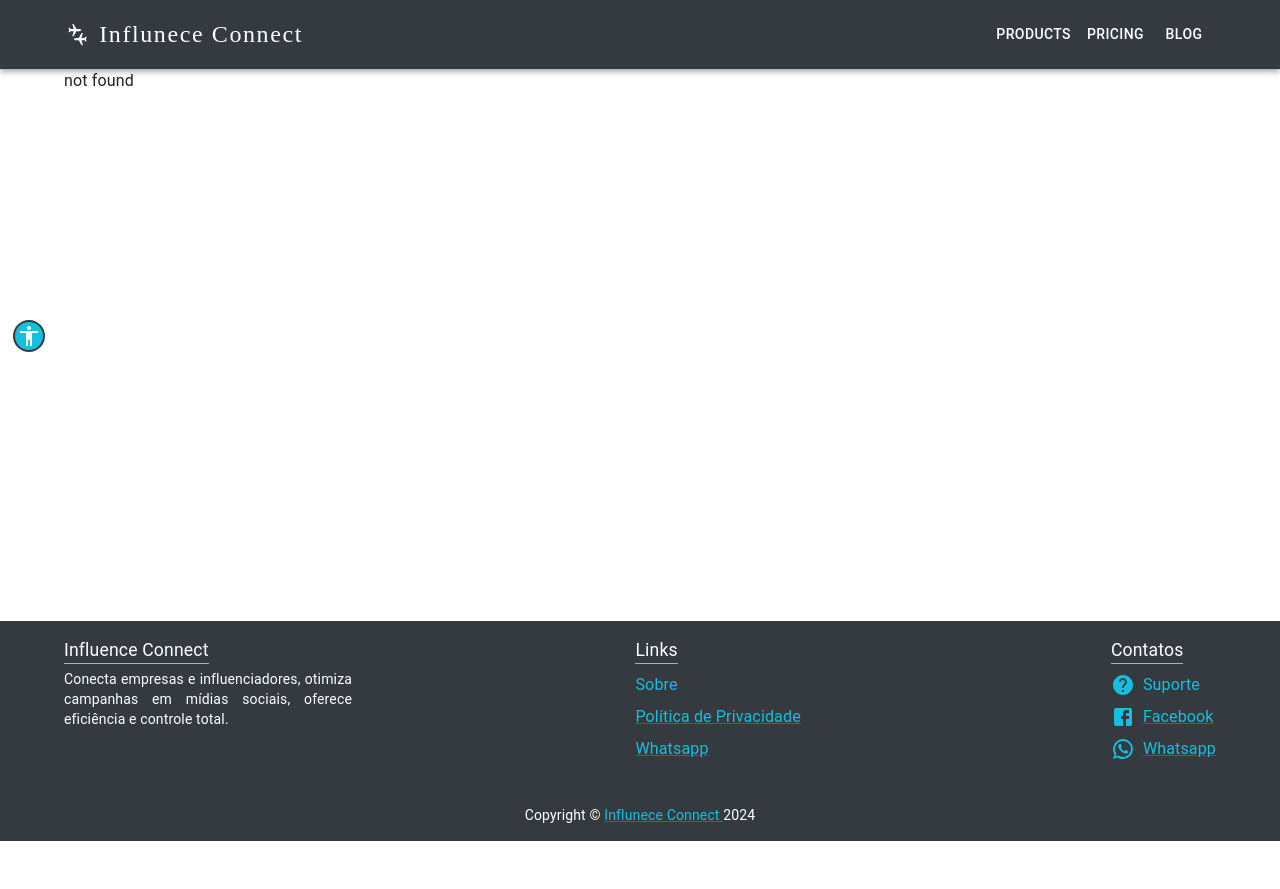
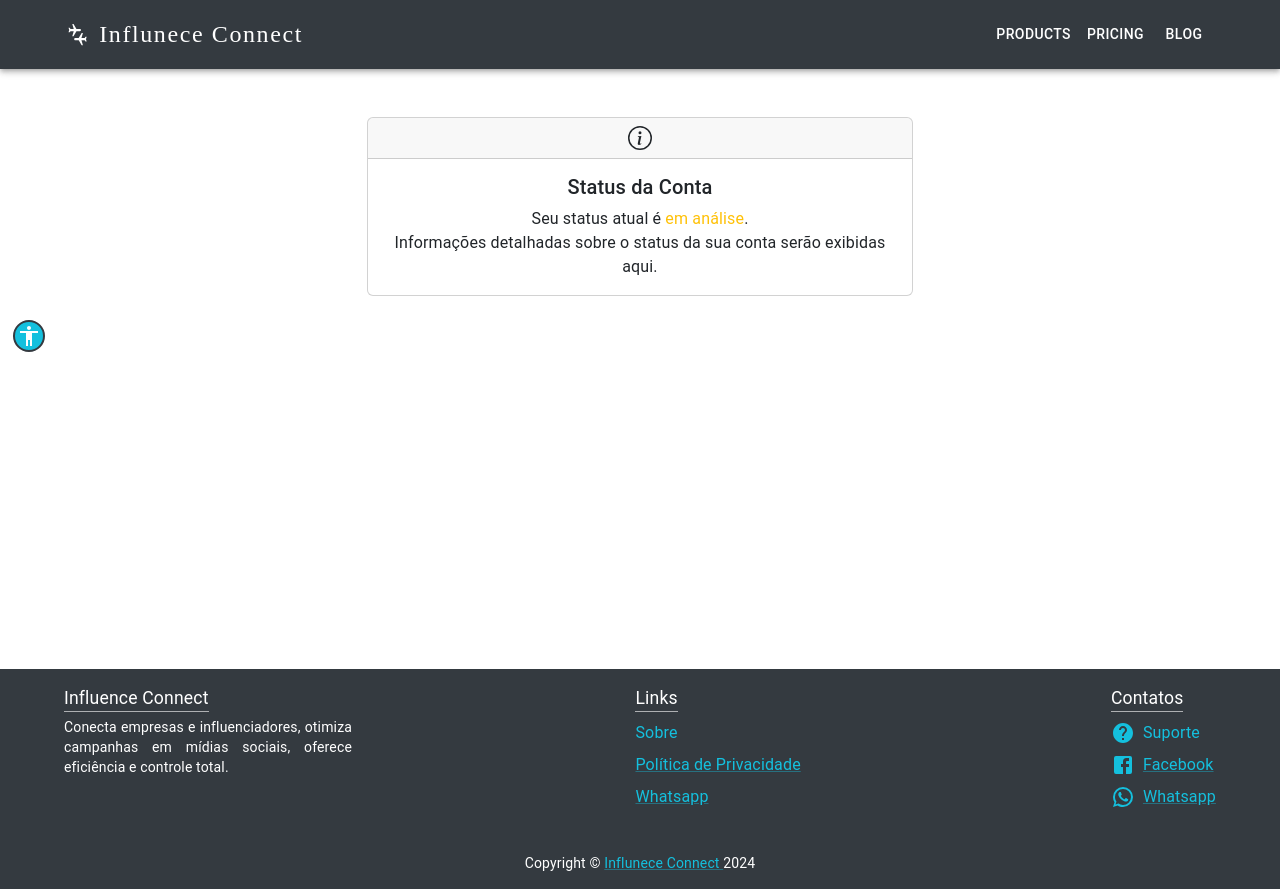
Before and after one commit to InfluenceConnect/front, a React (Vite) app: page /accountStatus in a window 1280 px wide. Before the commit the page ends 841 px from the top, so only its background shows below. Built offline with nearby package versions, Linux system fonts and the light colour scheme.

Commit message:
criacao da pagina de status do cliente , adicionei a rotae criei a pagina, ainda sem api e sem a funcao de bloqueio

```diff
--- a/package.json
+++ b/package.json
@@ -12,17 +12,15 @@
   "dependencies": {
     "@emotion/react": "^11.11.4",
     "@emotion/styled": "^11.11.5",
-    "@mui/icons-material": "^5.15.19",
-    "@mui/material": "^5.15.19",
-    "@emotion/react": "^11.11.4",
-    "@emotion/styled": "^11.11.5",
     "@fontsource/roboto": "^5.0.13",
     "@mui/icons-material": "^5.15.19",
     "@mui/material": "^5.15.19",
     "@mui/styled-engine-sc": "^6.0.0-alpha.18",
     "bootstrap": "^5.3.3",
     "react": "^18.2.0",
+    "react-bootstrap": "^2.10.2",
     "react-dom": "^18.2.0",
+    "react-icons": "^5.2.1",
     "react-router-dom": "^6.23.1"
   },
   "devDependencies": {
--- a/src/Router.tsx
+++ b/src/Router.tsx
@@ -1,14 +1,13 @@
 import { BrowserRouter, Route, Routes } from "react-router-dom";
-
 import Header from "./components/Header";
 import LoginPage from "./pages/login/Login";
 import Footer from "./components/Footer";
 import AccessibilityBar from "./components/AccessibilityBar";
 import RegisterNicheCompany from "./pages/company/register/RegisterNiche";
 import AccessibilityDrawer from "./components/AccessibilityDrawer";
-
 import { Container, CssBaseline } from "@mui/material";
 import RegisterNicheInfluencer from "./pages/influencer/register/RegisterNiche";
+import AccountStatus from "./pages/login/AccountStatus"; //rota adiciona pelo zuvanov para account status
 
 const Router = () => {
   return (
@@ -20,14 +19,9 @@ const Router = () => {
       <Container sx={{minHeight: "69vh"}}>
         <Routes>
           <Route path="/" element={<LoginPage />} />
-          <Route
-            path="/registerNicheCompany"
-            element={<RegisterNicheCompany />}
-          />
-           <Route
-            path="/registerNicheInfluence"
-            element={<RegisterNicheInfluencer />}
-          />
+          <Route path="/registerNicheCompany" element={<RegisterNicheCompany />} />
+          <Route path="/registerNicheInfluence" element={<RegisterNicheInfluencer />} />
+          <Route path="/accountStatus" element={<AccountStatus />} /> {/* Nova rota  adiciona pelo zuvanov, posteriormente aqui ira bloquear as outras rotas  caso o status diga*/}
           <Route path="*" element={<h1>not found</h1>} />
         </Routes>
       </Container>
--- /dev/null
+++ b/src/pages/login/AccountStatus.tsx
@@ -0,0 +1,38 @@
+import React from 'react';
+import { Container, Card, Row, Col, Button } from 'react-bootstrap';
+import { BsInfoCircle } from 'react-icons/bs';
+
+const AccountStatus: React.FC = () => {
+  const status = "em análise"; //apenas provisorio ate ter a api
+
+  const statusClasses: { [key: string]: string } = {
+    "em análise": "warning",
+    "recusada": "danger",
+    "desativada": "secondary"
+  };
+
+  return (
+    <Container className="mt-5">
+      <Row className="justify-content-center">
+        <Col md={6}>
+          <Card className="text-center">
+            <Card.Header>
+              <BsInfoCircle size={24} /> {/* Ícone moderno do Bootstrap */}
+            </Card.Header>
+            <Card.Body>
+              <Card.Title>Status da Conta</Card.Title>
+              <Card.Text>
+                Seu status atual é <span className={`text-${statusClasses[status]}`}>{status}</span>.
+              </Card.Text>
+              <Card.Text>
+                Informações detalhadas sobre o status da sua conta serão exibidas aqui.
+              </Card.Text>
+            </Card.Body>
+          </Card>
+        </Col>
+      </Row>
+    </Container>
+  );
+};
+
+export default AccountStatus;
```
Also changed, not shown: src/main.tsx (+6 -5 lines), 1 other file (tests, documents, lock files or other folders).
